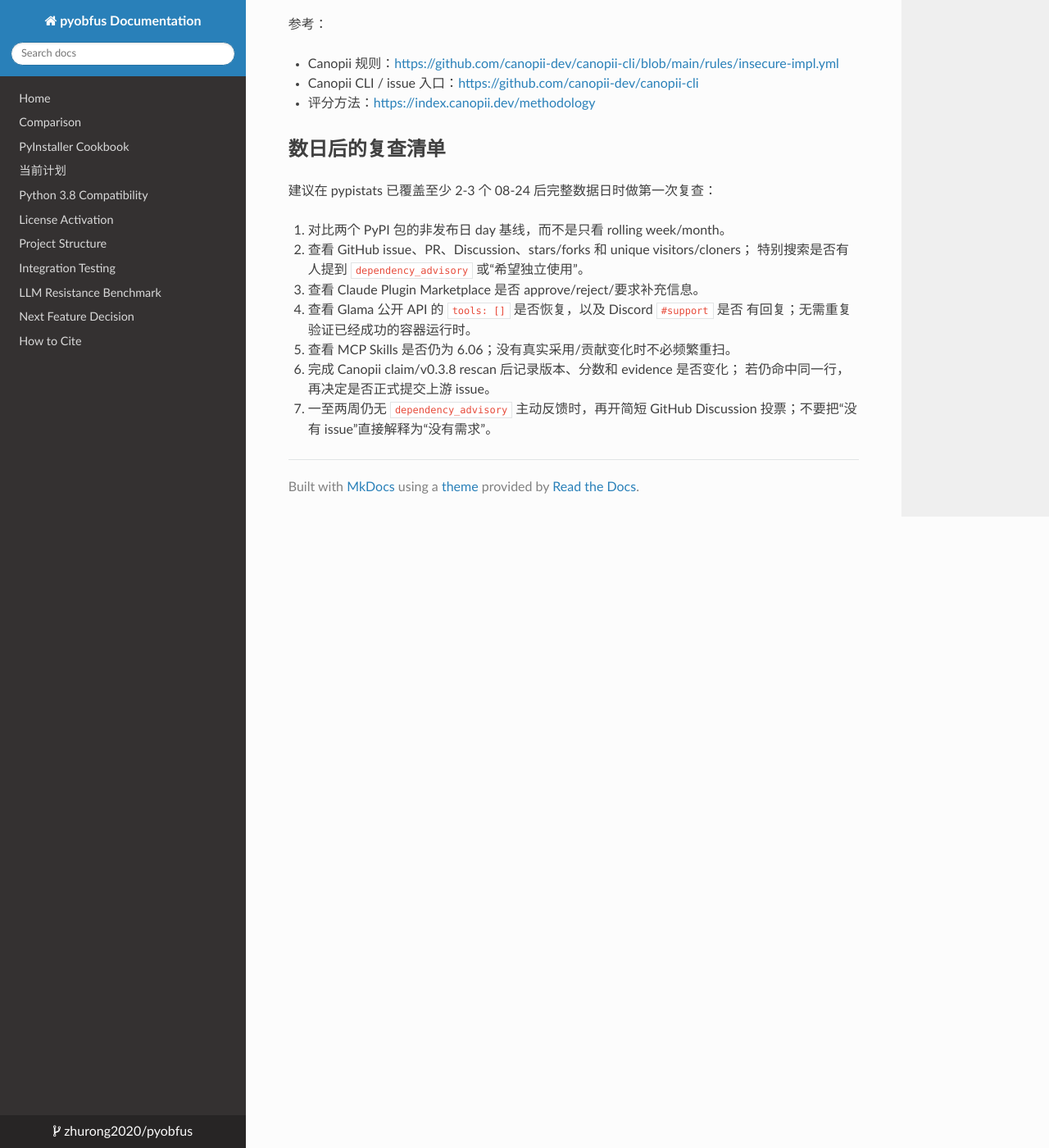
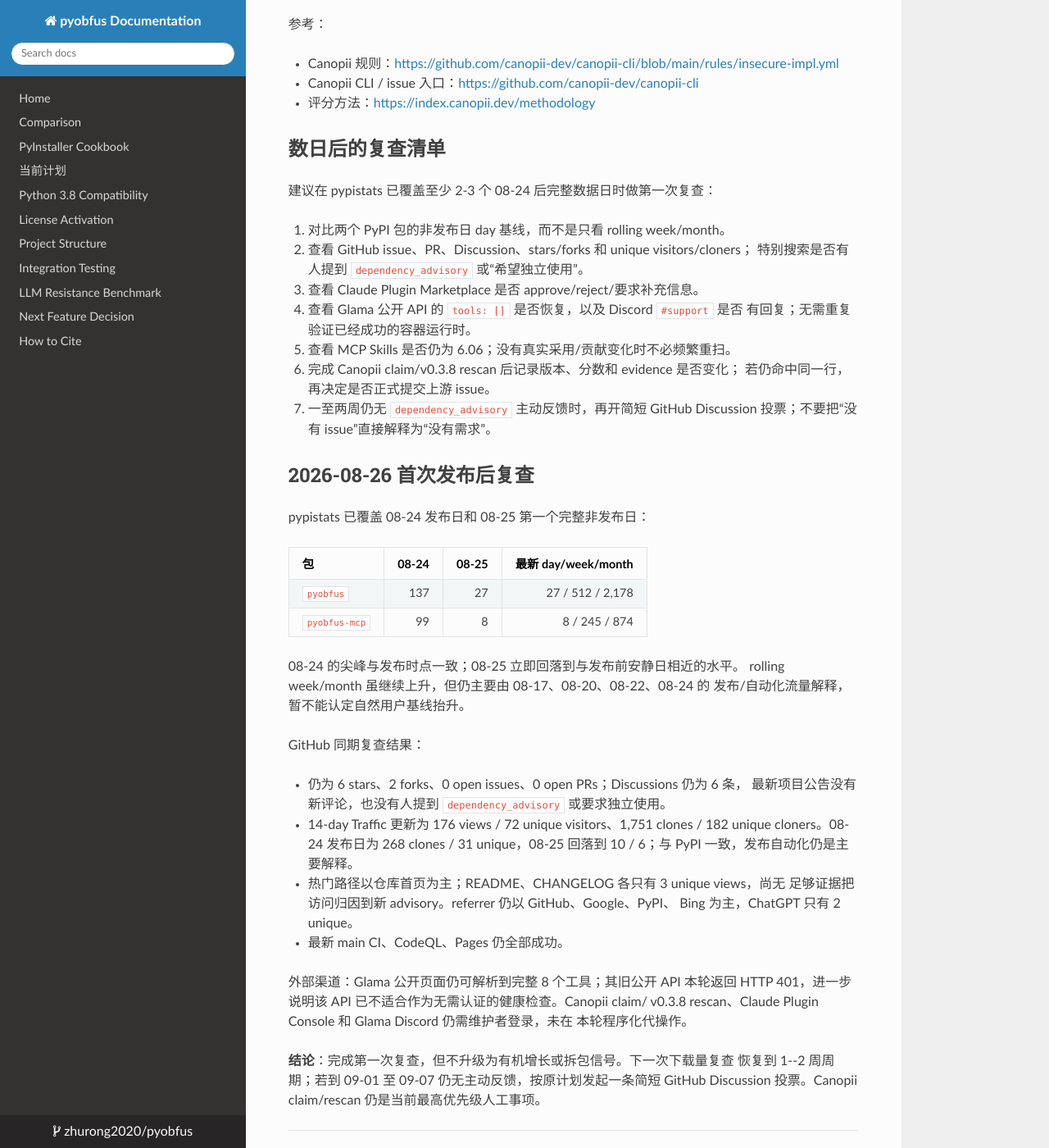
Before and after one commit to zhurong2020/pyobfus, an MkDocs documentation site: the page built from docs/EXTERNAL_CHANNEL_SNAPSHOT_2026-08-24.md, in a window 1280 px wide and 1400 px high, scrolled down 2102 px. Shown: the whole window at 82% size. Built offline with MkDocs 1.6.1, drawn with Linux system fonts in a browser that asks for light colours; nearby versions of some CDN libraries.

```diff
--- a/docs/EXTERNAL_CHANNEL_SNAPSHOT_2026-08-24.md
+++ b/docs/EXTERNAL_CHANNEL_SNAPSHOT_2026-08-24.md
@@ -109,3 +109,37 @@ marshal.loads(plaintext)
    若仍命中同一行，再决定是否正式提交上游 issue。
 7. 一至两周仍无 `dependency_advisory` 主动反馈时，再开简短 GitHub Discussion
    投票；不要把“没有 issue”直接解释为“没有需求”。
+
+## 2026-08-26 首次发布后复查
+
+pypistats 已覆盖 08-24 发布日和 08-25 第一个完整非发布日：
+
+| 包 | 08-24 | 08-25 | 最新 day/week/month |
+|---|---:|---:|---:|
+| `pyobfus` | 137 | 27 | 27 / 512 / 2,178 |
+| `pyobfus-mcp` | 99 | 8 | 8 / 245 / 874 |
+
+08-24 的尖峰与发布时点一致；08-25 立即回落到与发布前安静日相近的水平。
+rolling week/month 虽继续上升，但仍主要由 08-17、08-20、08-22、08-24 的
+发布/自动化流量解释，暂不能认定自然用户基线抬升。
+
+GitHub 同期复查结果：
+
+- 仍为 6 stars、2 forks、0 open issues、0 open PRs；Discussions 仍为 6 条，
+  最新项目公告没有新评论，也没有人提到 `dependency_advisory` 或要求独立使用。
+- 14-day Traffic 更新为 176 views / 72 unique visitors、1,751 clones /
+  182 unique cloners。08-24 发布日为 268 clones / 31 unique，08-25 回落到
+  10 / 6；与 PyPI 一致，发布自动化仍是主要解释。
+- 热门路径以仓库首页为主；README、CHANGELOG 各只有 3 unique views，尚无
+  足够证据把访问归因到新 advisory。referrer 仍以 GitHub、Google、PyPI、
+  Bing 为主，ChatGPT 只有 2 unique。
+- 最新 main CI、CodeQL、Pages 仍全部成功。
+
+外部渠道：Glama 公开页面仍可解析到完整 8 个工具；其旧公开 API 本轮返回
+HTTP 401，进一步说明该 API 已不适合作为无需认证的健康检查。Canopii claim/
+v0.3.8 rescan、Claude Plugin Console 和 Glama Discord 仍需维护者登录，未在
+本轮程序化代操作。
+
+**结论**：完成第一次复查，但不升级为有机增长或拆包信号。下一次下载量复查
+恢复到 1--2 周周期；若到 09-01 至 09-07 仍无主动反馈，按原计划发起一条简短
+GitHub Discussion 投票。Canopii claim/rescan 仍是当前最高优先级人工事项。
```
Also changed, not shown: docs/DISTRIBUTION_CHANNELS.md (+18 -1 lines).
